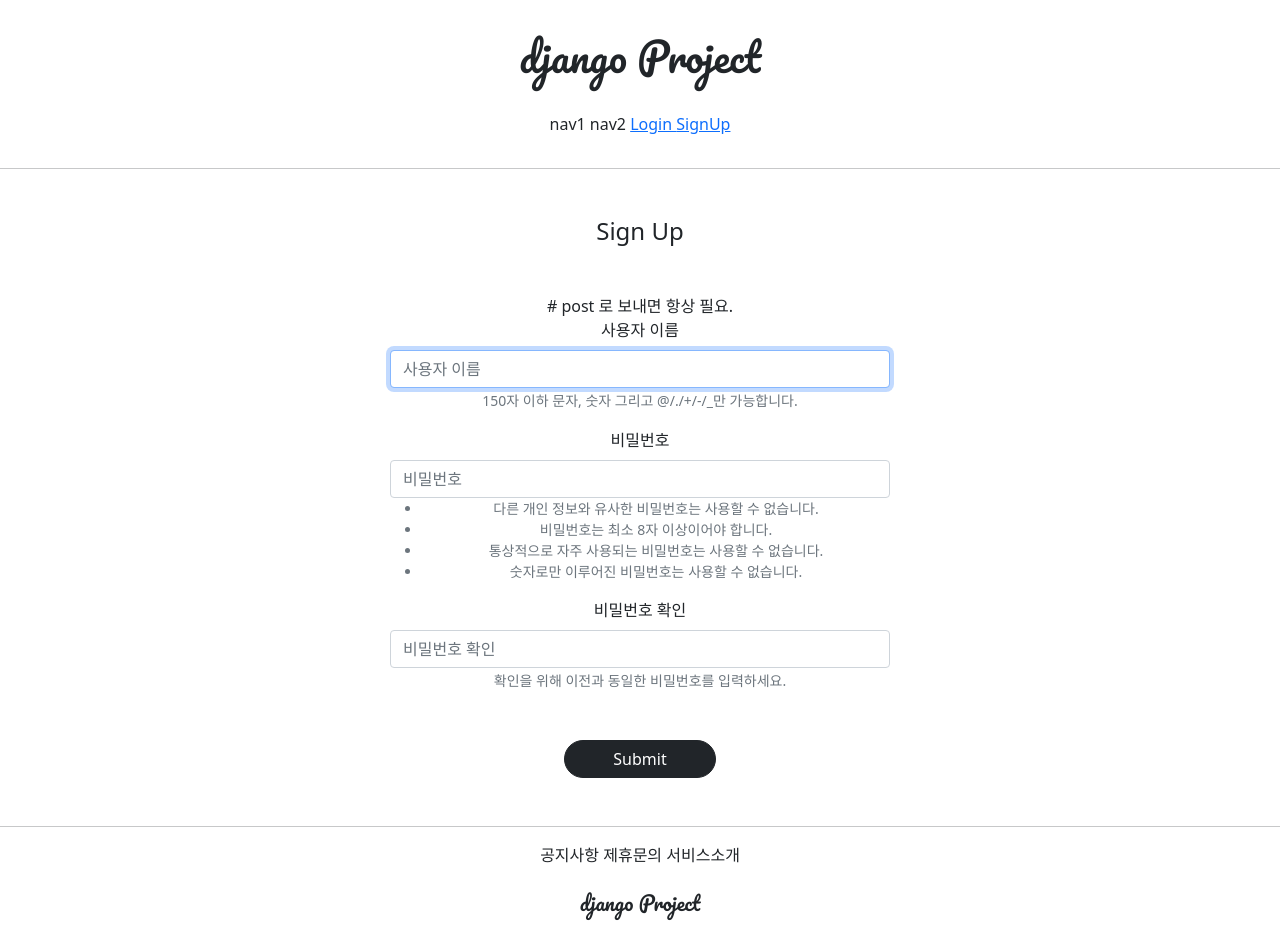
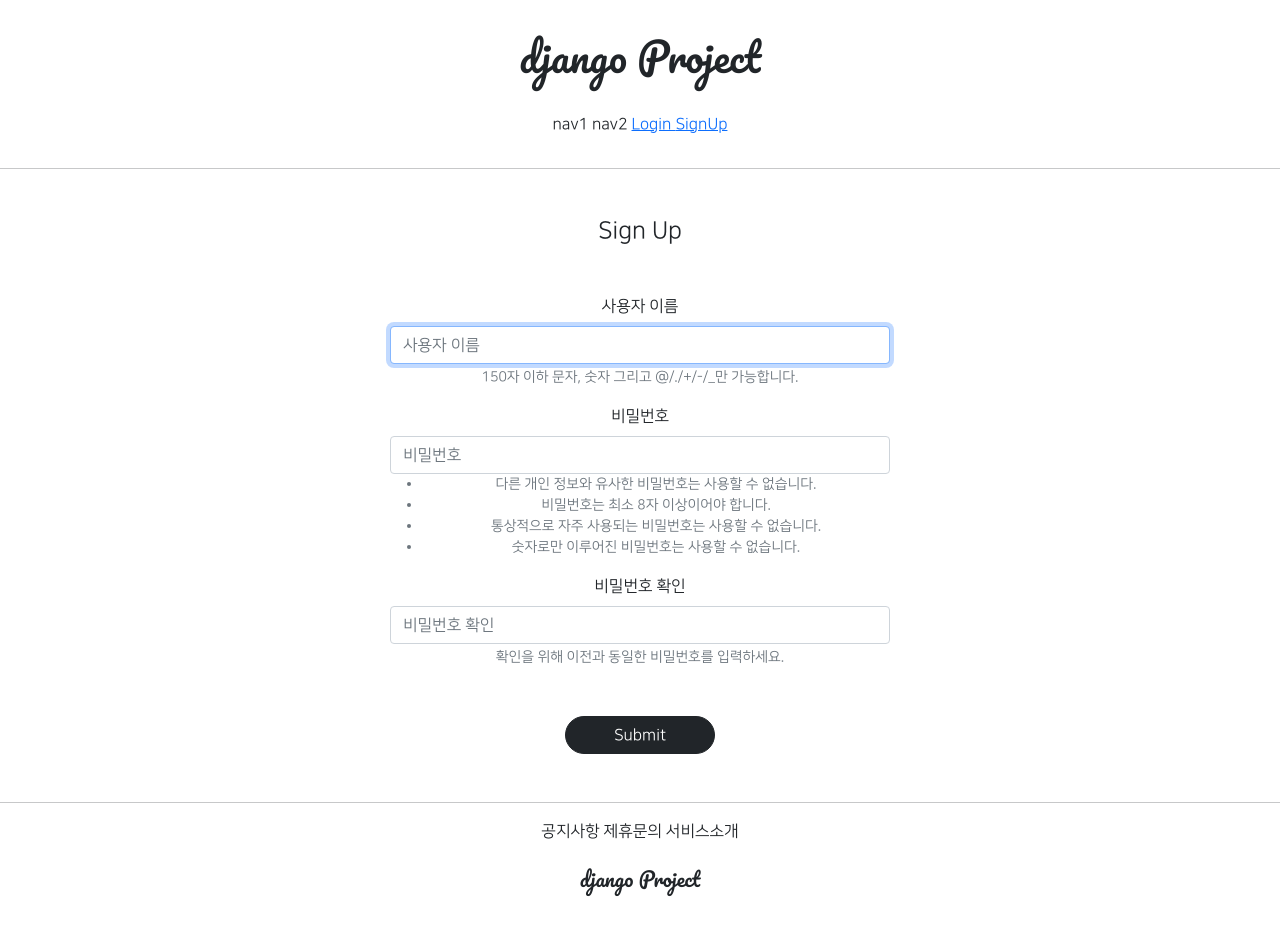
Before and after one commit to kokimian/git_1ban_web, a Django app: page /accounts/create/ in a window 1280 px wide. After the commit the page ends 896 px from the top, so only its background shows below. Run offline with Django 3.2, Linux system fonts and the light colour scheme; parts of the project's set-up code (start-up, migrations or seed data) failed here and were passed over; some libraries are stand-ins or nearby versions.

Commit message:
2021/07/15 1ban class commit 1

```diff
--- a/accountapp/templates/accountapp/create.html
+++ b/accountapp/templates/accountapp/create.html
@@ -9,8 +9,8 @@
     </div>
     <div>
         <form action="{% url 'accountapp:create' %}" method="post"> {# 이제부턴 url 라우팅을 이런 방식으로 일원화 한다. 이전 방식은 /accounts/create} #}
-            {%  csrf_token %} # post 로 보내면 항상 필요.
-            {%  bootstrap_form form %} {# view line 35에서 form_class를 지정해 두었기 때문에 이렇게 한번에 form 적용 가능 'form_class = UserCreationForm' #}
+            {% csrf_token %} {# post 로 보내면 항상 필요.#}
+            {% bootstrap_form form %} {# view line 35에서 form_class를 지정해 두었기 때문에 이렇게 한번에 form 적용 가능 'form_class = UserCreationForm' #}
             <div class="m-5">
                 <input type="submit"
                        class="btn btn-dark rounded-pill px-5">
--- a/accountapp/urls.py
+++ b/accountapp/urls.py
@@ -10,5 +10,6 @@ urlpatterns = [
     path('login/', LoginView.as_view(template_name='accountapp/login.html'), name='login'),
     path('logout/', LogoutView.as_view(), name='logout'),
 
-    path('create/', AccountCreateView.as_view(), name='create') # 위에선 함수형 view 이기 때문에 hello_world로 바로 불러오지만. 클래스형 view를 가져올때는 as_view를 붙여야한다. 이정도만 알자.
+    path('create/', AccountCreateView.as_view(), name='create')
+    # 위에선 함수형 view 이기 때문에 hello_world로 바로 불러오지만. 클래스형 view를 가져올때는 as_view를 붙여야한다. 이정도만 알자.
 ]
--- a/templates/base.html
+++ b/templates/base.html
@@ -3,7 +3,7 @@
 
 {% include 'head.html' %}
 
-<body>
+<body style = "font-family: 'NanumSquareR">
 
 {% include 'header.html' %}
 
--- a/templates/head.html
+++ b/templates/head.html
@@ -14,4 +14,28 @@
 
     {#  DEFAULT CSS LINK #}                        {# 제일위에 {% load static %} 써야함 #}
     <link rel="stylesheet" type="text/css" href="{% static 'base.css' %}">
+
+    <style>
+        @font-face {
+            font-family: 'NanumSquareR';
+            src: local('NanumSquareR'), {# 콜론아니고 컴마임. 주의. local은 사용자 컴퓨터, 이곳을 검색해서 폰트가 있으면 그대로 사용하고, 없다면, 아래 url 요청해서 해당 파일을 기반으로 설정해라 #}
+            url("{% static 'fonts/NanumSquareR.otf' %}") format("opentype");
+        }
+        @font-face {
+            font-family: 'NanumSquareEB';
+            src: local('NanumSquareEB'),
+            url("{% static 'fonts/NanumSquareEB.otf' %}") format("opentype");
+        }
+        @font-face {
+            font-family: 'NanumSquareB';
+            src: local('NanumSquareB'),
+            url("{% static 'fonts/NanumSquareB.otf' %}") format("opentype");
+        }
+        @font-face {
+            font-family: 'NanumSquareL';
+            src: local('NanumSquareL'),
+            url("{% static 'fonts/NanumSquareL.otf' %}") format("opentype");
+        }
+    </style>
+
 </head>
```
Also changed, not shown: static/fonts/NanumSquareB.otf (added), static/fonts/NanumSquareEB.otf (added), static/fonts/NanumSquareL.otf (added), static/fonts/NanumSquareOTF_acB.otf (added), static/fonts/NanumSquareOTF_acEB.otf (added), static/fonts/NanumSquareOTF_acL.otf (added), static/fonts/NanumSquareOTF_acR.otf (added), static/fonts/NanumSquareR.otf (added).
